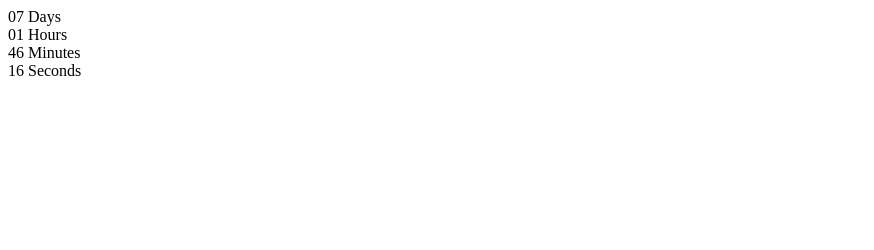
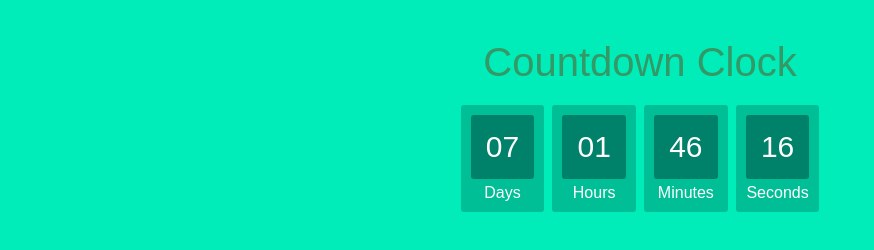
Before and after one commit to FortuneFame/goit-js-hw-11-timer, a plain HTML site: page index.html in a window 1280 px wide. Shown: the whole page, without its empty margins (0-874 px from the left). Drawn offline with Linux system fonts and the light colour scheme.

Commit message:
Добавила немного стилей)

```diff
--- a/index.html
+++ b/index.html
@@ -4,8 +4,10 @@
     <meta charset="UTF-8">
     <meta name="viewport" content="width=device-width, initial-scale=1.0">
     <title>goit-js-hw-11-timer</title>
+    <link rel="stylesheet" href="./main.css">
 </head>
 <body>
+    <h1 class="countdown-title">Countdown Clock</h1>
     <div class="timer" id="timer-1">
         <div class="field">
             <span class="value" data-value="days">11</span>
--- /dev/null
+++ b/main.css
@@ -0,0 +1,42 @@
+body {
+  text-align: center;
+  background: #00ecb9;
+  font-family: sans-serif;
+  font-weight: 100;
+}
+
+.countdown-title {
+  color: #396;
+  font-weight: 100;
+  font-size: 40px;
+  margin: 40px 0px 20px;
+}
+
+.timer {
+  font-family: sans-serif;
+  color: #fff;
+  display: inline-block;
+  font-weight: 100;
+  text-align: center;
+  font-size: 30px;
+}
+
+.field {
+  padding: 10px;
+  border-radius: 3px;
+  background: #00bf96;
+  display: inline-block;
+}
+
+.value {
+  padding: 15px;
+  border-radius: 3px;
+  background: #00816a;
+  display: inline-block;
+}
+
+.label {
+  display: block;
+  padding-top: 5px;
+  font-size: 16px;
+}
```
